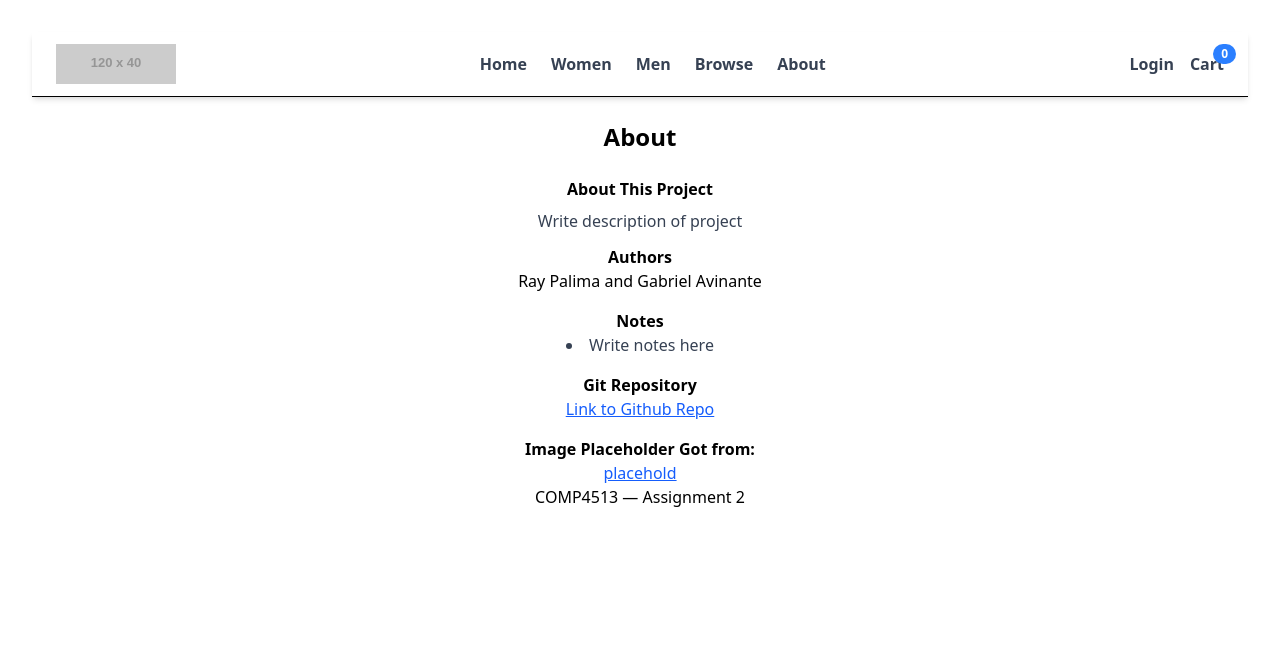
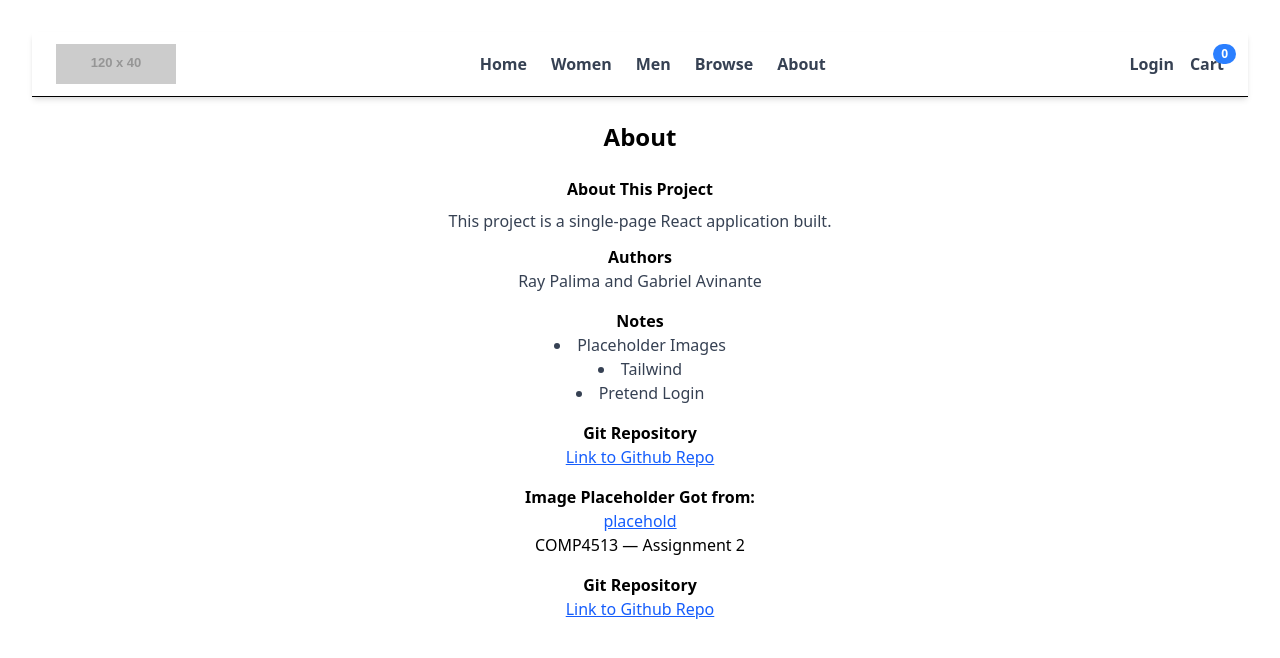
Before and after one commit to RayPalima/COMP-4513-Assignment-2, a React (Vite) app in the folder shop/: page /about in a window 1280 px wide. Shown: the top 658 px of the page. Built offline with nearby package versions, Linux system fonts and the light colour scheme; no server answers.

Commit message:
Edited the code slightly

```diff
--- a/shop/src/components/API.jsx
+++ b/shop/src/components/API.jsx
@@ -1,9 +1,7 @@
-// central place for fetching product JSON
-// Uses the compact JSON provided in the assignment.
 const DATA_URL =
   "https://gist.githubusercontent.com/rconnolly/d37a491b50203d66d043c26f33dbd798/raw/37b5b68c527ddbe824eaed12073d266d5455432a/clothing-compact.json";
 
-export async function fetchProducts() {
+export async function fetchProd() {
   const res = await fetch(DATA_URL);
   if (!res.ok) throw new Error("Failed to fetch products");
   const data = await res.json();
--- a/shop/src/components/ContextCart.jsx
+++ b/shop/src/components/ContextCart.jsx
@@ -18,7 +18,6 @@ export function CartProvider({ children }) {
     }
   }, []);
 
-  // Save cart whenever it changes
   useEffect(() => {
     localStorage.setItem(STORAGE_KEY, JSON.stringify(items));
   }, [items]);
--- a/shop/src/components/Footer.jsx
+++ b/shop/src/components/Footer.jsx
@@ -4,6 +4,10 @@ const Footer = () => {
   return (
     <footer className="footer">
       <div>COMP4513 — Assignment 2</div>
+      <h3 className="font-semibold mt-4">Git Repository</h3>
+      <a className="text-blue-600 underline" href="https://github.com/RayPalima/COMP-4513-Assignment-2"
+      target="_blank">Link to Github Repo
+      </a>
     </footer>
   );
 }
--- a/shop/src/components/Login.jsx
+++ b/shop/src/components/Login.jsx
@@ -2,10 +2,8 @@ import React, { createContext, useContext, useState, useEffect } from "react";
 
 const AuthContext = createContext();
 
-const STORAGE_KEY = "comp4513_user";
+const STORAGE_KEY = "user_login";
 
-// Example mock user database (for pretended auth)
-// To implement real auth later, replace this.
 const mockUsers = [
   { username: "admin", password: "adminpass", isAdmin: true, displayName: "Admin" },
   { username: "guest", password: "guestpass", isAdmin: false, displayName: "Guest" }
--- a/shop/src/components/Popout.jsx
+++ b/shop/src/components/Popout.jsx
@@ -6,7 +6,10 @@ const Popout = ({ open, onClose, children }) => {
   return (
     <div className="fixed inset-0 bg-black/50 flex items-center justify-center z-50">
       <div className="bg-white rounded-xl p-6 max-w-xl w-full shadow-xl relative">
-        <button onClick={onClose} className="font-bold flex justify-left rounded-lg px-3 py-2 text-gray-700 hover:bg-gray-100 hover:text-gray-900">
+        <button
+        onClick={onClose}
+        className="font-bold flex justify-left rounded-lg px-3 py-2 text-gray-700 hover:bg-gray-100 hover:text-gray-900"
+        >
           Close
         </button>
         {children}
--- a/shop/src/views/About.jsx
+++ b/shop/src/views/About.jsx
@@ -7,18 +7,22 @@ const About = () => {
       <div>
         <h3 className="text-1xl font-bold mb-2">About This Project</h3>
         <p className="text-gray-700 mb-3">
-            Write description of project
+            This project is a single-page React application built.
         </p>
 
         <h3 className="font-semibold">Authors</h3>
-        <p>Ray Palima and Gabriel Avinante</p>
+        <p className="list-disc list-inside text-gray-700">Ray Palima and Gabriel Avinante</p>
 
         <h3 className="font-semibold mt-4">Notes</h3>
         <ul className="list-disc list-inside text-gray-700">
-          <li> Write notes here</li>
+          <li>Placeholder Images</li>
+          <li>Tailwind</li>
+          <li>Pretend Login</li>
         </ul>
         <h3 className="font-semibold mt-4">Git Repository</h3>
-        <a className="text-blue-600 underline" href="https://github.com/RayPalima/COMP-4513-Assignment-2" target="_blank">Link to Github Repo</a>
+        <a className="text-blue-600 underline" href="https://github.com/RayPalima/COMP-4513-Assignment-2" target="_blank"
+        >
+        Link to Github Repo</a>
         <h3 className="font-semibold mt-4">Image Placeholder Got from:</h3>
         <a className="text-blue-600 underline" href="https://placehold.co/" target="_blank">placehold</a>
       </div>
--- a/shop/src/views/Cart.jsx
+++ b/shop/src/views/Cart.jsx
@@ -30,7 +30,7 @@ const Cart = ({props}) => {
             </div>
 
             <div className="flex-1">
-              <h2 className="text-lg font-semibold">{item.title}</h2>
+              <h2 className="text-lg font-semibold">{item.name}</h2>
               <p className="text-gray-600">${item.price}</p>
             </div>
 
--- a/shop/src/views/Dashboard.jsx
+++ b/shop/src/views/Dashboard.jsx
@@ -1,15 +1,10 @@
 import React, { useEffect, useMemo, useState } from "react";
 import Loading from "../components/Loading";
 
-/**
- * Minimal Sales Dashboard placeholder.
- * Real analytics would aggregate sales; here we compute simple derived values from product list.
- */
 const Dashboard = () => {
   const [data, setData] = useState(null);
 
   useEffect(() => {
-  // The following utilizes immediate invocation.
     (async () => {
       try {
         const resp = await fetch('https://gist.githubusercontent.com/rconnolly/d37a491b50203d66d043c26f33dbd798/raw/37b5b68c527ddbe824eaed12073d266d5455432a/clothing-compact.json');
--- a/shop/src/views/Login.jsx
+++ b/shop/src/views/Login.jsx
@@ -1,9 +1,7 @@
 import React, { useState } from "react";
-import { useNavigate } from "react-router-dom";
 import { useAuth } from "../components/Login";
 
 const Login = ({ onClose}) => {
-  const navigate = useNavigate();
   const { login } = useAuth();
 
   const [form, setForm] = useState({
--- a/shop/src/views/SingleProduct.jsx
+++ b/shop/src/views/SingleProduct.jsx
@@ -1,6 +1,6 @@
 import React, { useEffect, useState } from "react";
 import { useParams } from "react-router-dom";
-import { fetchProducts } from "../components/API";
+import { fetchProd } from "../components/API";
 import Loading from "../components/Loading";
 import { useCart } from "../components/ContextCart";
 import { useAuth } from "../components/Login";
@@ -14,7 +14,7 @@ const Product = () =>{
 
   useEffect(() => {
     let mounted = true;
-    fetchProducts()
+    fetchProd()
       .then((data) => {
         if (!mounted) return;
 
@@ -41,11 +41,7 @@ const Product = () =>{
 
   return (
     <div className="max-w-6xl mx-auto p-6 space-y-8">
-
-      {/* Product Layout */}
       <div className="flex flex-col md:flex-row gap-10">
-
-        {/* IMAGE SECTION */}
         <div className="md:w-1/3">
           <div className="bg-white border rounded-xl shadow-md p-4 flex items-center justify-center h-96 overflow-hidden">
             <img
@@ -53,32 +49,23 @@ const Product = () =>{
               alt={product.title || product.name || "Placeholder"}
               className="max-h-full w-auto object-contain"
             />
-
           </div>
         </div>
 
-        {/* PRODUCT DETAILS */}
         <div className="flex-1 space-y-6">
-
-          {/* Title */}
           <h1 className="text-4xl font-bold text-gray-900">
             {product.title || product.name}
           </h1>
 
-          {/* Description */}
           <p className="text-gray-700 leading-relaxed">
             {product.description || product.summary || "No description available."}
           </p>
 
-          {/* Price */}
           <h2 className="text-3xl font-bold text-blue-600">
             ${(product.price || 0).toFixed(2)}
           </h2>
 
-          {/* Buttons */}
           <div className="flex gap-4 mt-4">
-
-            {/* ADD TO CART BUTTON */}
             <button
               onClick={() => addItem(product, 1)}
               className="bg-blue-600 text-white px-6 py-3 rounded-lg text-lg font-semibold shadow hover:bg-blue-700 transition"
@@ -86,12 +73,11 @@ const Product = () =>{
               Add to Cart
             </button>
 
-            {/* ADMIN ONLY BUTTON */}
             {user?.isAdmin && (
               <button
                 className="bg-gray-700 text-white px-6 py-3 rounded-lg text-lg font-semibold hover:bg-gray-800 transition"
                 onClick={() =>
-                  alert("Open admin product sales drawer (not implemented)")
+                  alert("I couldn't do it. I tried and I tried.")
                 }
               >
                 Admin: Sales
```
